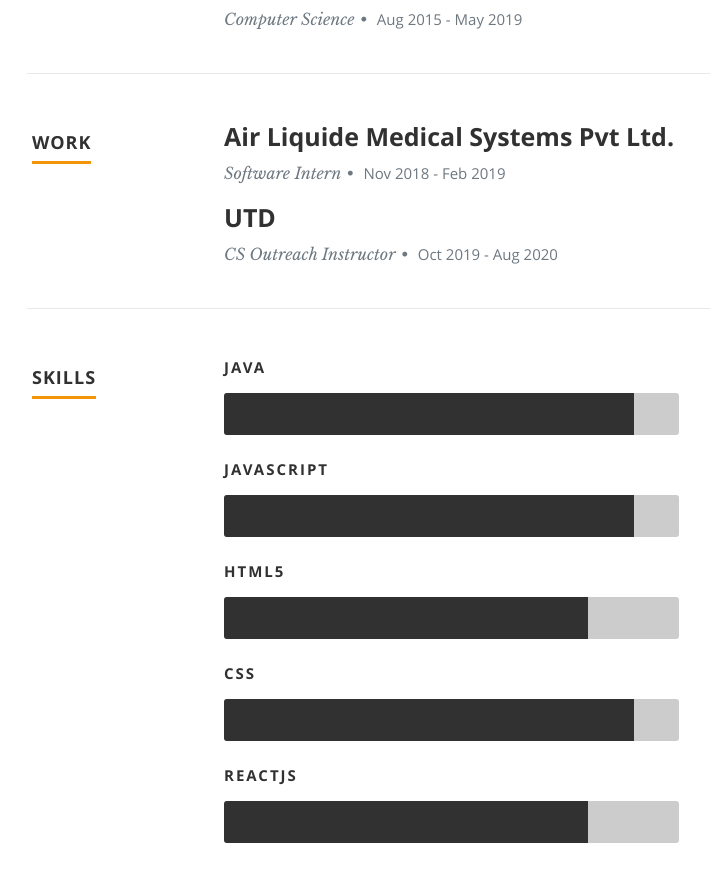
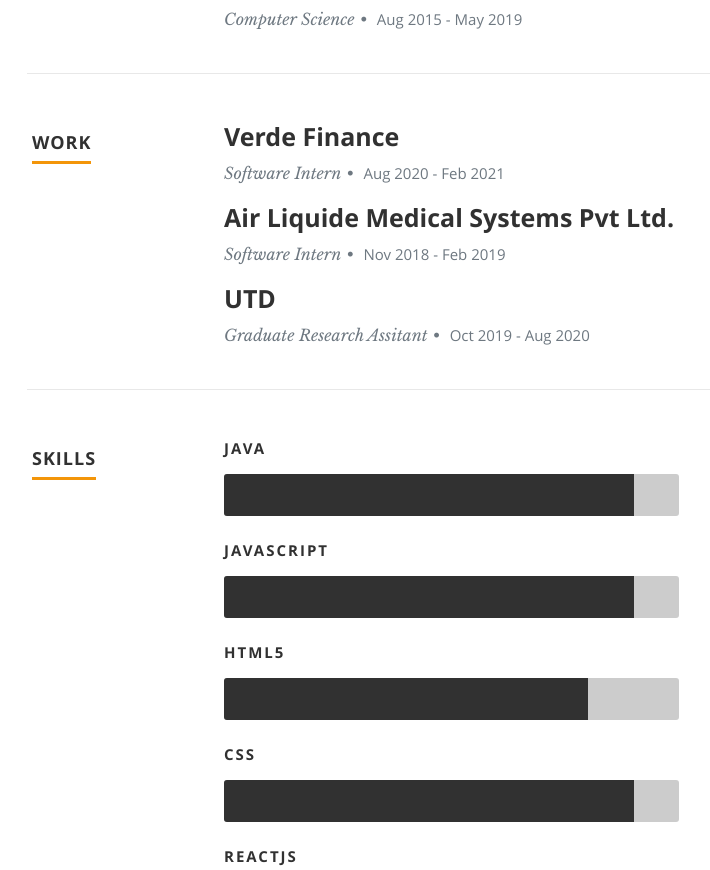
Before and after one commit to Akflash/Akflash.github.io, a React (Create React App) app: page / in a window 1280 px wide. Shown: the part 1569-2439 px from the top of the page, without its empty margins (213-923 px from the left). Built offline with nearby package versions, Linux system fonts and the light colour scheme.

Commit message:
Data Changes

```diff
--- a/src/components/ContactUs.js
+++ b/src/components/ContactUs.js
@@ -7,7 +7,7 @@
           <div className="row section-head" style={{width:"800px", margin:"0 auto"}}>
             <div className="ten columns">
               <h1 style={{width:"800px", margin:"0 auto"}}>
-              <a className="resume-link " target="_blank" href="https://drive.google.com/file/d/1lZWgenJK0esEfKb4GlBSXYRmZ1ecvIGb/view?usp=sharing">Resume</a>
+              <a className="resume-link " target="_blank" href="https://drive.google.com/file/d/1s-WuBoxglwI_gdnnjgKWQW3zM4zO9VqJ/view?usp=sharing">Resume</a>
               <span>.</span>
               <a href="mailto:akshaysrinivasan97@gmail.com">akshaysrinivasan97@gmail.com</a>
 
--- a/src/resumeData.js
+++ b/src/resumeData.js
@@ -7,7 +7,7 @@
     "socialLinks":[
         {
           "name":"linkedin",
-          "url":"https://www.linkedin.com/in/akshay-kumar-krishna-kumar//",
+          "url":"https://www.linkedin.com/in/AK-AK",
           "className":"fa fa-linkedin"
         },
         {
@@ -57,6 +57,13 @@
     ],
     "work":[
       {
+        "CompanyName":"Verde Finance",
+        "specialization":"Software Intern",
+        "startdate":"Aug 2020",
+        "enddate":"Feb 2021",
+
+       },
+      {
         "CompanyName":"Air Liquide Medical Systems Pvt Ltd.",
         "specialization":"Software Intern",
         "startdate":"Nov 2018",
@@ -65,10 +72,10 @@
        },
       {
         "CompanyName":"UTD",
-        "specialization":"CS Outreach Instructor",
+        "specialization":"Graduate Research Assitant",
         "startdate":"Oct 2019",
         "enddate":"Aug 2020",
-      }
+      },
     ],
     "skills":[
       {
@@ -118,9 +125,9 @@
       },
       {
         "key":"4",
-        "name":"BLACK MONEY MONITORING USING BLOCKCHAIN TECHNOLOGY  ",
-        "description":"•	Created a tenant driven connectivity mechanism by implementing block chain technology. This project implemented big data concept to monitor money exchange and overall user behaviour for all money transactions.",
-        "imgurl":"images/blockchain.jpg"
+        "name":"INTEGRATED LIBRARY MANAGEMENT SYSTEM",
+        "description":"•	Used MySQL database that allows users to store the customer and book details. Implementation of the system was developed using TkInter-Python GUI based application with MySQL and Python was used for the backend. ",
+        "imgurl":"images/library.PNG"
       }
     ]
 
```
Also changed, not shown: public/images/library.PNG (added), 1 other file (tests, documents, lock files or other folders).
